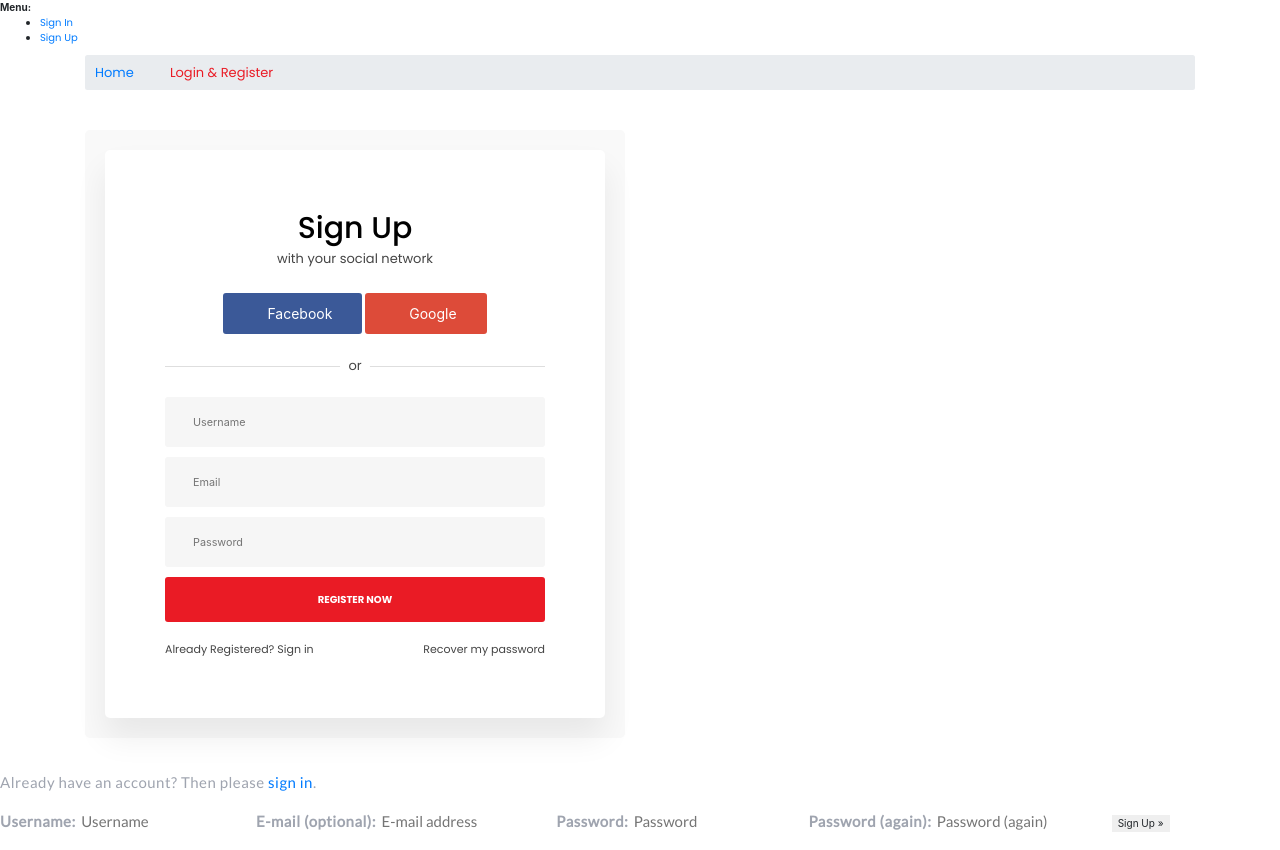
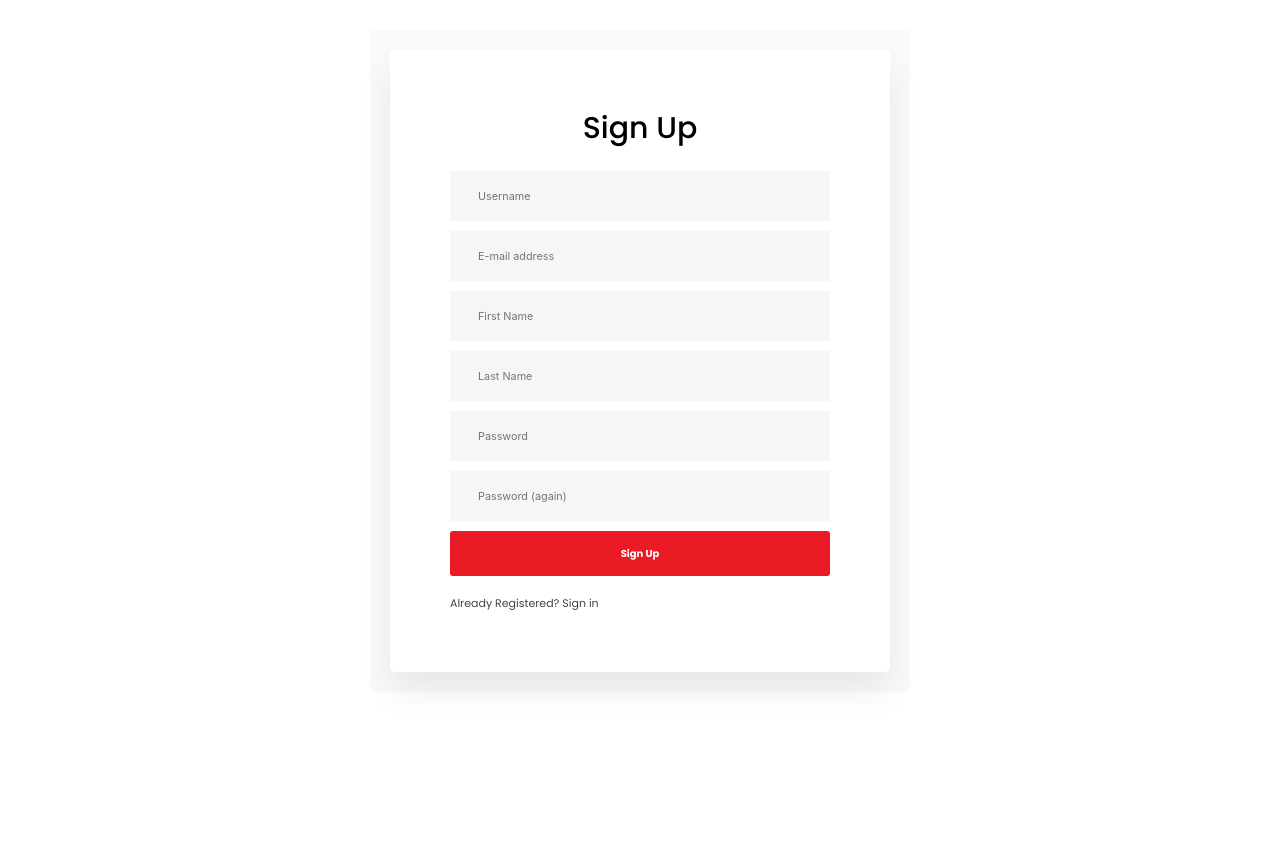
Before and after one commit to devanghingu/food-fiesta, a Django app: page /accounts/signup/ in a window 1280 px wide. After the commit the page ends 692 px from the top, so only its background shows below. Run offline with Django 3.2, Linux system fonts and the light colour scheme; some libraries are stand-ins or nearby versions.

Commit message:
Registration of User

```diff
--- /dev/null
+++ b/foodfiesta/accounts/forms.py
@@ -0,0 +1,17 @@
+from django.contrib.auth import get_user_model
+from django import forms
+
+class SignupForm(forms.ModelForm):
+    class Meta:
+        model = get_user_model()
+        fields = ['first_name', 'last_name']
+
+        widgets = {
+            'first_name': forms.TextInput(attrs={'placeholder': 'First Name'}),
+            'last_name': forms.TextInput(attrs={'placeholder': 'Last Name'}),
+        }
+
+    def signup(self, request, user):
+        user.first_name = self.cleaned_data['first_name']
+        user.last_name = self.cleaned_data['last_name']
+        user.save()
--- a/foodfiesta/accounts/models.py
+++ b/foodfiesta/accounts/models.py
@@ -3,7 +3,7 @@ from django.contrib.auth.models import AbstractUser
 from adminview.models import City
 
 class User(AbstractUser):
-    profile=models.ImageField(upload_to='profile/')
+    profile=models.ImageField(upload_to='profile/',default='profile/user_default.jpg')
 
     def __str__(self):
         return self.username
--- a/foodfiesta/templates/account/signup.html
+++ b/foodfiesta/templates/account/signup.html
@@ -13,56 +13,42 @@
   <link rel="stylesheet" href="{% static 'assets/css/yellow-color.css' %}">
   <link rel="stylesheet" href="{% static 'assets/css/responsive.css' %}">
 {% endblock %}
-
+{% block body %}
 {% block content %}
-<h1></h1>
 <main>
-<div class="bread-crumbs-wrapper">
-  <div class="container">
-      <ol class="breadcrumb">
-          <li class="breadcrumb-item"><a href="" title="" itemprop="url">Home</a></li>
-          <li class="breadcrumb-item active">Login & Register</li>
-      </ol>
-  </div>
-</div>
-
 <section>
   <div class="block top-padd30">
       <div class="container">
           <div class="row">
               <div class="col-md-12 col-sm-12 col-lg-12">
                   <div class="login-register-wrapper">
-                      <div class="row">
+                      <div class="row d-flex justify-content-center">
                         <div class="col-md-6 col-sm-12 col-lg-6">
                           <div class="sign-popup-wrapper brd-rd5">
                               <div class="sign-popup-inner brd-rd5">
                                   <div class="sign-popup-title text-center">
                                       <h4 itemprop="headline">{% trans "Sign Up" %}</h4>
-                                      <span>with your social network</span>
+                                      <!-- <span>with your social network</span> -->
                                   </div>
-                                  <div class="popup-social text-center">
-                                      <a class="facebook brd-rd3" href="#" title="Facebook" itemprop="url" target="_blank"><i class="fa fa-facebook"></i> Facebook</a>
-                                      <a class="google brd-rd3" href="#" title="Google Plus" itemprop="url" target="_blank"><i class="fa fa-google-plus"></i> Google</a>
-                                  </div>
-                                  <span class="popup-seprator text-center"><i class="brd-rd50">or</i></span>
-                                  <form class="sign-form">
+                                  <!-- <span class="popup-seprator text-center"><i class="brd-rd50">or</i></span> -->
+                                  <form class="sign-form signup" id="signup_form" method="post" action="{% url 'account_signup' %}">
+                                      {% csrf_token %}
                                       <div class="row">
-                                          <div class="col-md-12 col-sm-12 col-lg-12 col-xs-12">
-                                              <input class="brd-rd3" type="text" placeholder="Username">
-                                          </div>
-                                          <div class="col-md-12 col-sm-12 col-lg-12 col-xs-12">
-                                              <input class="brd-rd3" type="email" placeholder="Email">
-                                          </div>
-                                          <div class="col-md-12 col-sm-12 col-lg-12 col-xs-12">
-                                              <input class="brd-rd3" type="password" placeholder="Password">
-                                          </div>
-                                          <div class="col-md-12 col-sm-12 col-lg-12 col-xs-12">
-                                              <button class="red-bg brd-rd3" type="submit">REGISTER NOW</button>
-                                          </div>
-                                          <div class="col-md-12 col-sm-12 col-lg-12 col-xs-12">
-                                              <a class="sign-btn" href="#" title="" itemprop="url">Already Registered? Sign in</a>
-                                              <a class="recover-btn" href="#" title="" itemprop="url">Recover my password</a>
-                                          </div>
+                                        {% for field in form %}
+                                            <div class="col-md-12 col-sm-12 col-lg-12 col-xs-12">
+                                                <!-- <input class="brd-rd3" type="text" placeholder="Username"> -->
+                                                {{field}}
+                                            </div>
+                                        {% endfor %}
+                                        {% if redirect_field_value %}
+                                            <input type="hidden" name="{{ redirect_field_name }}" value="{{ redirect_field_value }}" />
+                                        {% endif %}
+                                        <div class="col-md-12 col-sm-12 col-lg-12 col-xs-12">
+                                            <button class="red-bg brd-rd3" type="submit">{% trans "Sign Up" %}</button>
+                                        </div>
+                                        <div class="col-md-12 col-sm-12 col-lg-12 col-xs-12">
+                                            <a class="sign-btn" href="{{ login_url }}" title="" itemprop="url">Already Registered? Sign in</a>
+                                        </div>
                                       </div>
                                   </form>
                               </div>
@@ -76,16 +62,5 @@
 </div>
 </section>
 </main>
-
-<p>{% blocktrans %}Already have an account? Then please <a href="{{ login_url }}">sign in</a>.{% endblocktrans %}</p>
-
-<form class="signup" id="signup_form" method="post" action="{% url 'account_signup' %}">
-  {% csrf_token %}
-  {{ form.as_p }}
-  {% if redirect_field_value %}
-  <input type="hidden" name="{{ redirect_field_name }}" value="{{ redirect_field_value }}" />
-  {% endif %}
-  <button type="submit">{% trans "Sign Up" %} &raquo;</button>
-</form>
-
 {% endblock %}
+{% endblock %}
--- a/foodfiesta/templates/base.html
+++ b/foodfiesta/templates/base.html
@@ -21,14 +21,14 @@
       {% endif %}
 
       <div>
-        <strong>Menu:</strong>
+        <!-- <strong>Menu:</strong> -->
         <ul>
           {% if user.is_authenticated %}
           <li><a href="{% url 'account_email' %}">Change E-mail</a></li>
           <li><a href="{% url 'account_logout' %}">Sign Out</a></li>
           {% else %}
-          <li><a href="{% url 'account_login' %}">Sign In</a></li>
-          <li><a href="{% url 'account_signup' %}">Sign Up</a></li>
+          <!-- <li><a href="{% url 'account_login' %}">Sign In</a></li>
+          <li><a href="{% url 'account_signup' %}">Sign Up</a></li> -->
           {% endif %}
         </ul>
       </div>
```
Also changed, not shown: foodfiesta/foodfiesta/settings.py (+10 -1 lines), foodfiesta/templates/account/login.html (+71 -8 lines).
